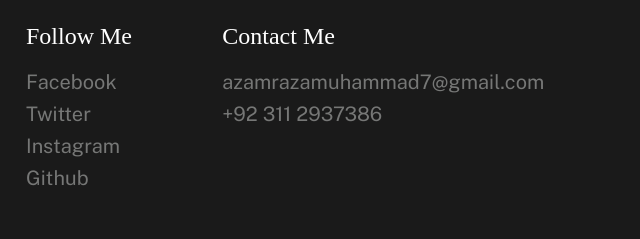
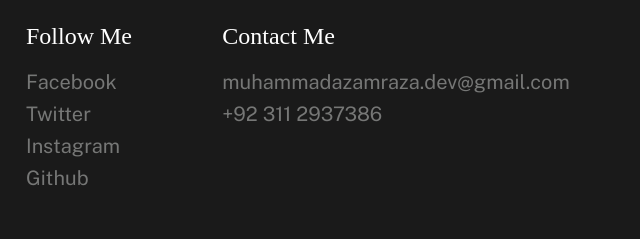
Before and after one commit to azam-amir/portfolio, a plain HTML site: page index.html in a window 1280 px wide. Shown: the part 4365-4604 px from the top of the page, 640-1280 px from the left. Drawn offline with nearby package versions, Linux system fonts and the light colour scheme; a web font is replaced by a local one.

Commit message:
change email address

```diff
--- a/index.html
+++ b/index.html
@@ -739,8 +739,8 @@
                 <h5>Contact Me</h5>
                 <ul class="link-list">
                   <li>
-                    <a href="mailto:azamrazamuhammad7@gmail.com"
-                      >azamrazamuhammad7@gmail.com</a
+                    <a href="mailto:muhammadazamraza.dev@gmail.com"
+                      >muhammadazamraza.dev@gmail.com</a
                     >
                   </li>
                   <li><a href="tel:+923112937386">+92 311 2937386</a></li>
@@ -755,7 +755,7 @@
         <div class="row s-footer__buttons">
           <div class="column xl-6 tab-12">
             <a
-              href="mailto:azamrazamuhammad7@gmail.com"
+              href="mailto:muhammadazamraza.dev@gmail.com"
               class="btn btn--primary btn--large u-fullwidth"
             >
               Message Me
```
